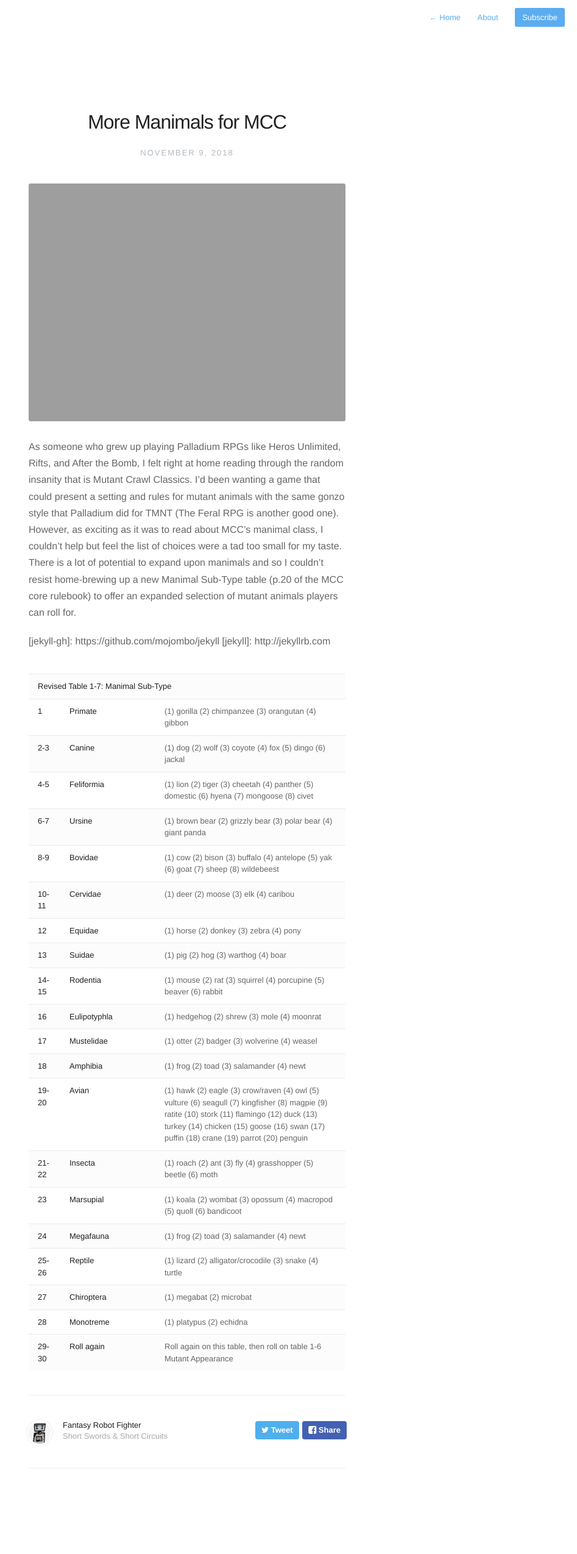
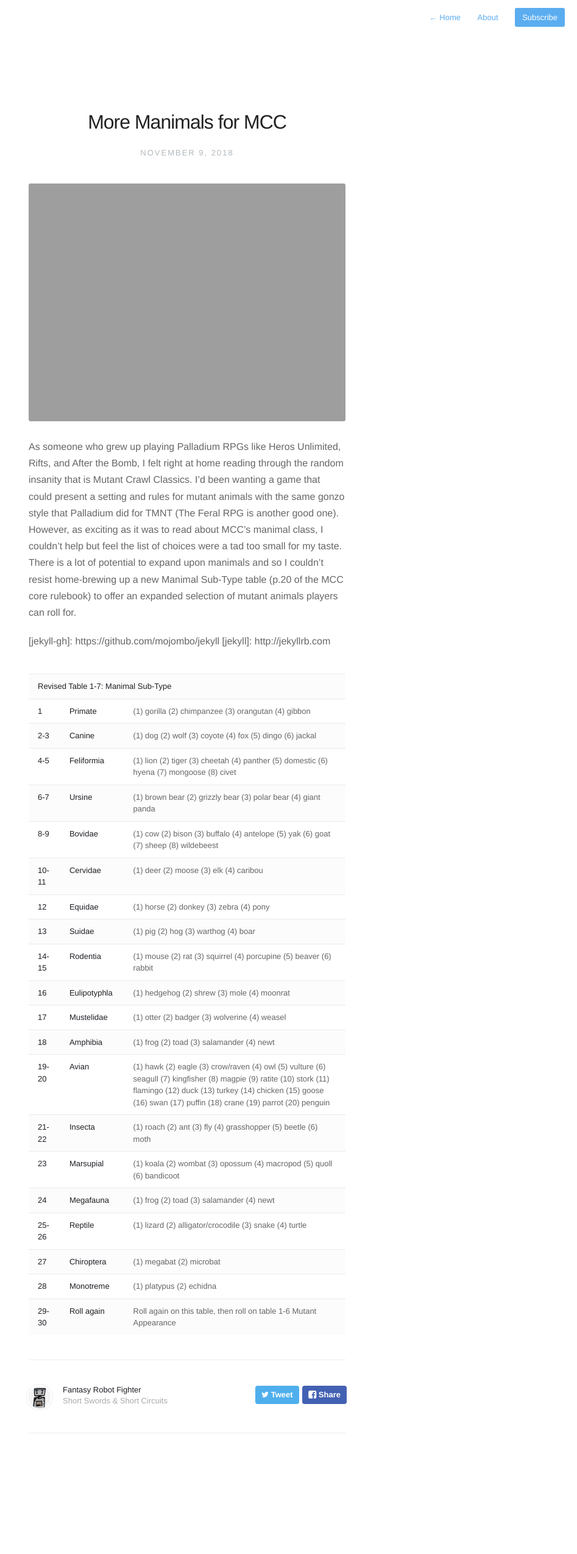
Before and after one commit to FantasyRobotFighter/fantasyrobotfighter.github.io, a Jekyll site: the page built from _posts/2018-11-09-More-Manimals.md, in a window 1280 px wide. Shown: the whole page at 61% size, without its empty margins (333-1280 px from the left). Built offline with Jekyll 4.4.1, drawn with Linux system fonts in a browser that asks for light colours; nearby versions of some CDN libraries; after the commit the page ends 2491 px from its top, so only the background shows below that.

Commit message:
Update _posts/2018-11-09-More-Manimals.md

```diff
--- a/_posts/2018-11-09-More-Manimals.md
+++ b/_posts/2018-11-09-More-Manimals.md
@@ -16,105 +16,105 @@ As someone who grew up playing Palladium RPGs like Heros Unlimited, Rifts, and A
 	<tr>
 		<td width="50" padding="2px"><b>1</b>
 		</td>
-		<td width="150" padding="2px"><b>Primate</b>
+		<td width="100" padding="2px"><b>Primate</b>
 		</td>
-		<td width="300" padding="2px">(1) gorilla (2) chimpanzee (3) orangutan (4) gibbon
+		<td width="350" padding="2px">(1) gorilla (2) chimpanzee (3) orangutan (4) gibbon
 		</td>
 	</tr>
 	<tr>
 		<td width="50" padding="2px"><b>2-3</b>
 		</td>
-		<td width="150" padding="2px"><b>Canine</b>
+		<td width="100" padding="2px"><b>Canine</b>
 		</td>
-		<td width="300" padding="2px">(1) dog (2) wolf (3) coyote (4) fox (5) dingo (6) jackal
+		<td width="350" padding="2px">(1) dog (2) wolf (3) coyote (4) fox (5) dingo (6) jackal
 		</td>
 	</tr>
 	<tr>
 		<td width="50" padding="2px"><b>4-5</b>
 		</td>
-		<td width="150" padding="2px"><b>Feliformia</b>
+		<td width="100" padding="2px"><b>Feliformia</b>
 		</td>
-		<td width="300" padding="2px">(1) lion (2) tiger (3) cheetah (4) panther (5) domestic (6) hyena (7) mongoose (8) civet
+		<td width="350" padding="2px">(1) lion (2) tiger (3) cheetah (4) panther (5) domestic (6) hyena (7) mongoose (8) civet
 		</td>
 	</tr>
 	<tr>
 		<td width="50" padding="2px"><b>6-7</b>
 		</td>
-		<td width="150" padding="2px"><b>Ursine</b>
+		<td width="100" padding="2px"><b>Ursine</b>
 		</td>
-		<td width="300" padding="2px">(1) brown bear (2) grizzly bear (3) polar bear (4) giant panda
+		<td width="350" padding="2px">(1) brown bear (2) grizzly bear (3) polar bear (4) giant panda
 		</td>
 	</tr>
 	<tr>
 		<td width="50" padding="2px"><b>8-9</b>
 		</td>
-		<td width="150" padding="2px"><b>Bovidae</b>
+		<td width="100" padding="2px"><b>Bovidae</b>
 		</td>
-		<td width="300" padding="2px">(1) cow (2) bison (3) buffalo (4) antelope (5) yak (6) goat (7) sheep (8) wildebeest
+		<td width="350" padding="2px">(1) cow (2) bison (3) buffalo (4) antelope (5) yak (6) goat (7) sheep (8) wildebeest
 		</td>
 	</tr>
 	<tr>
 		<td width="50" padding="2px"><b>10-11</b>
 		</td>
-		<td width="150" padding="2px"><b>Cervidae</b>
+		<td width="100" padding="2px"><b>Cervidae</b>
 		</td>
-		<td width="300" padding="2px">(1) deer (2) moose (3) elk (4) caribou
+		<td width="350" padding="2px">(1) deer (2) moose (3) elk (4) caribou
 		</td>
 	</tr>
 	<tr>
 		<td width="50" padding="2px"><b>12</b>
 		</td>
-		<td width="150" padding="2px"><b>Equidae</b>
+		<td width="100" padding="2px"><b>Equidae</b>
 		</td>
-		<td width="300" padding="2px">(1) horse (2) donkey (3) zebra (4) pony
+		<td width="350" padding="2px">(1) horse (2) donkey (3) zebra (4) pony
 		</td>
 	</tr>
 	<tr>
 		<td width="50" padding="2px"><b>13</b>
 		</td>
-		<td width="150" padding="2px"><b>Suidae</b>
+		<td width="100" padding="2px"><b>Suidae</b>
 		</td>
-		<td width="300" padding="2px">(1) pig (2) hog (3) warthog (4) boar
+		<td width="350" padding="2px">(1) pig (2) hog (3) warthog (4) boar
 		</td>
 	</tr>
 	<tr>
 		<td width="50" padding="2px"><b>14-15</b>
 		</td>
-		<td width="150" padding="2px"><b>Rodentia</b>
+		<td width="100" padding="2px"><b>Rodentia</b>
 		</td>
-		<td width="300" padding="2px">(1) mouse (2) rat (3) squirrel (4) porcupine (5) beaver (6) rabbit
+		<td width="350" padding="2px">(1) mouse (2) rat (3) squirrel (4) porcupine (5) beaver (6) rabbit
 		</td>
 	</tr>
 	<tr>
 		<td width="50" padding="2px"><b>16</b>
 		</td>
-		<td width="150" padding="2px"><b>Eulipotyphla</b>
+		<td width="100" padding="2px"><b>Eulipotyphla</b>
 		</td>
-		<td width="300" padding="2px">(1) hedgehog (2) shrew (3) mole (4) moonrat
+		<td width="350" padding="2px">(1) hedgehog (2) shrew (3) mole (4) moonrat
 		</td>
 	</tr>
 	<tr>
 		<td width="50" padding="2px"><b>17</b>
 		</td>
-		<td width="150" padding="2px"><b>Mustelidae</b>
+		<td width="100" padding="2px"><b>Mustelidae</b>
 		</td>
-		<td width="300" padding="2px">(1) otter (2) badger (3) wolverine (4) weasel
+		<td width="350" padding="2px">(1) otter (2) badger (3) wolverine (4) weasel
 		</td>
 	</tr>
 	<tr>
 		<td width="50" padding="2px"><b>18</b>
 		</td>
-		<td width="150" padding="2px"><b>Amphibia</b>
+		<td width="100" padding="2px"><b>Amphibia</b>
 		</td>
-		<td width="300" padding="2px">(1) frog (2) toad (3) salamander (4) newt
+		<td width="350" padding="2px">(1) frog (2) toad (3) salamander (4) newt
 		</td>
 	</tr>
 	<tr>
 		<td width="50" padding="2px"><b>19-20</b>
 		</td>
-		<td width="150" padding="2px"><b>Avian</b>
+		<td width="100" padding="2px"><b>Avian</b>
 		</td>
-		<td width="300" padding="2px">(1) hawk (2) eagle (3) crow/raven (4) owl (5) vulture (6) seagull
+		<td width="350" padding="2px">(1) hawk (2) eagle (3) crow/raven (4) owl (5) vulture (6) seagull
 			(7) kingfisher (8) magpie (9) ratite (10) stork (11) flamingo (12) duck
 			(13) turkey (14) chicken (15) goose (16) swan (17) puffin (18) crane
 			(19) parrot (20) penguin
@@ -123,57 +123,57 @@ As someone who grew up playing Palladium RPGs like Heros Unlimited, Rifts, and A
 	<tr>
 		<td width="50" padding="2px"><b>21-22</b>
 		</td>
-		<td width="150" padding="2px"><b>Insecta</b>
+		<td width="100" padding="2px"><b>Insecta</b>
 		</td>
-		<td width="300" padding="2px">(1) roach (2) ant (3) fly (4) grasshopper (5) beetle (6) moth
+		<td width="350" padding="2px">(1) roach (2) ant (3) fly (4) grasshopper (5) beetle (6) moth
 		</td>
 	</tr>
 	<tr>
 		<td width="50" padding="2px"><b>23</b>
 		</td>
-		<td width="150" padding="2px"><b>Marsupial</b>
+		<td width="100" padding="2px"><b>Marsupial</b>
 		</td>
-		<td width="300" padding="2px">(1) koala (2) wombat (3) opossum (4) macropod (5) quoll (6) bandicoot
+		<td width="350" padding="2px">(1) koala (2) wombat (3) opossum (4) macropod (5) quoll (6) bandicoot
 		</td>
 	</tr>
 	<tr>
 		<td width="50" padding="2px"><b>24</b>
 		</td>
-		<td width="150" padding="2px"><b>Megafauna</b>
+		<td width="100" padding="2px"><b>Megafauna</b>
 		</td>
-		<td width="300" padding="2px">(1) frog (2) toad (3) salamander (4) newt
+		<td width="350" padding="2px">(1) frog (2) toad (3) salamander (4) newt
 		</td>
 	</tr>
 	<tr>
 		<td width="50" padding="2px"><b>25-26</b>
 		</td>
-		<td width="150" padding="2px"><b>Reptile</b>
+		<td width="100" padding="2px"><b>Reptile</b>
 		</td>
-		<td width="300" padding="2px">(1) lizard (2) alligator/crocodile (3) snake (4) turtle
+		<td width="350" padding="2px">(1) lizard (2) alligator/crocodile (3) snake (4) turtle
 		</td>
 	</tr>
 	<tr>
 		<td width="50" padding="2px"><b>27</b>
 		</td>
-		<td width="150" padding="2px"><b>Chiroptera</b>
+		<td width="100" padding="2px"><b>Chiroptera</b>
 		</td>
-		<td width="300" padding="2px">(1) megabat (2) microbat
+		<td width="350" padding="2px">(1) megabat (2) microbat
 		</td>
 	</tr>
 		<tr>
 		<td width="50" padding="2px"><b>28</b>
 		</td>
-		<td width="150" padding="2px"><b>Monotreme</b>
+		<td width="100" padding="2px"><b>Monotreme</b>
 		</td>
-		<td width="300" padding="2px">(1) platypus (2) echidna
+		<td width="350" padding="2px">(1) platypus (2) echidna
 		</td>
 	</tr>
 		<tr>
 		<td width="50" padding="2px"><b>29-30</b>
 		</td>
-		<td width="150" padding="2px"><b>Roll again</b>
+		<td width="100" padding="2px"><b>Roll again</b>
 		</td>
-		<td width="300" padding="2px">Roll again on this table, then roll on table 1-6 Mutant Appearance
+		<td width="350" padding="2px">Roll again on this table, then roll on table 1-6 Mutant Appearance
 		</td>
 	</tr>
 
```
